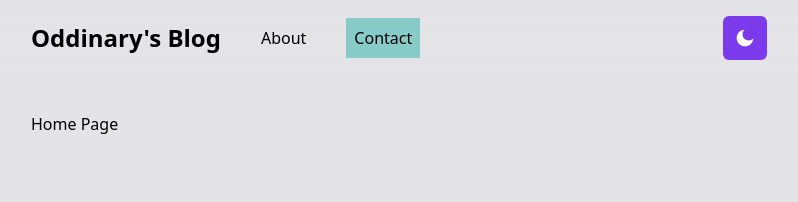
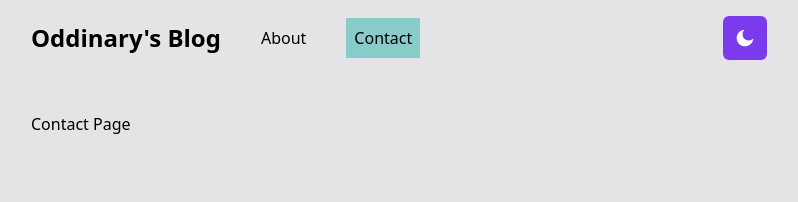
Before and after one commit to Jayden1905/Personal-Blog, a Next.js app: page /contact in a window 1280 px wide. Shown: the top 202 px of the page, without its empty margins (241-1039 px from the left). Built offline with nearby package versions, Linux system fonts and the light colour scheme.

Commit message:
contact page

```diff
--- a/pages/contact/index.tsx
+++ b/pages/contact/index.tsx
@@ -3,7 +3,7 @@ import Layout from "../../components/Layout";
 export default function ContactPage() {
   return (
     <div>
-      <Layout>Home Page</Layout>
+      <Layout>Contact Page</Layout>
     </div>
   );
 }
```
